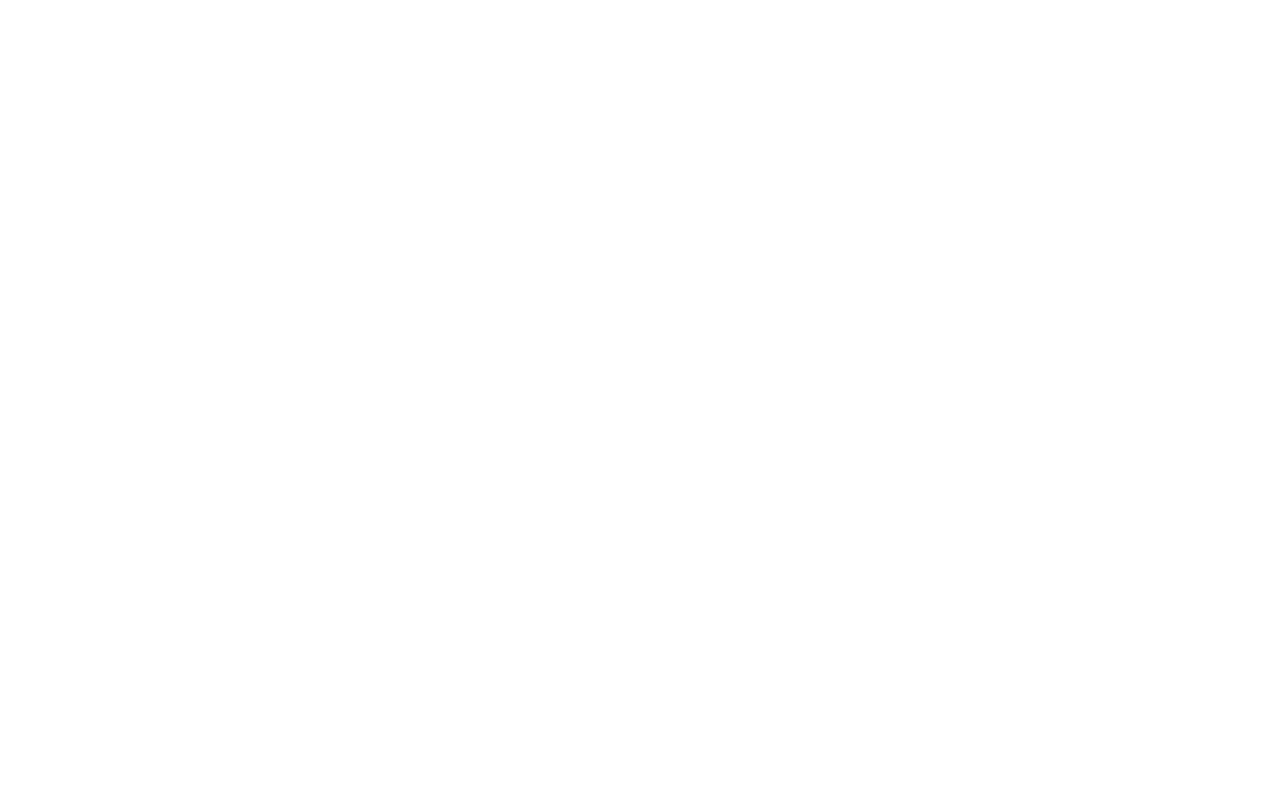
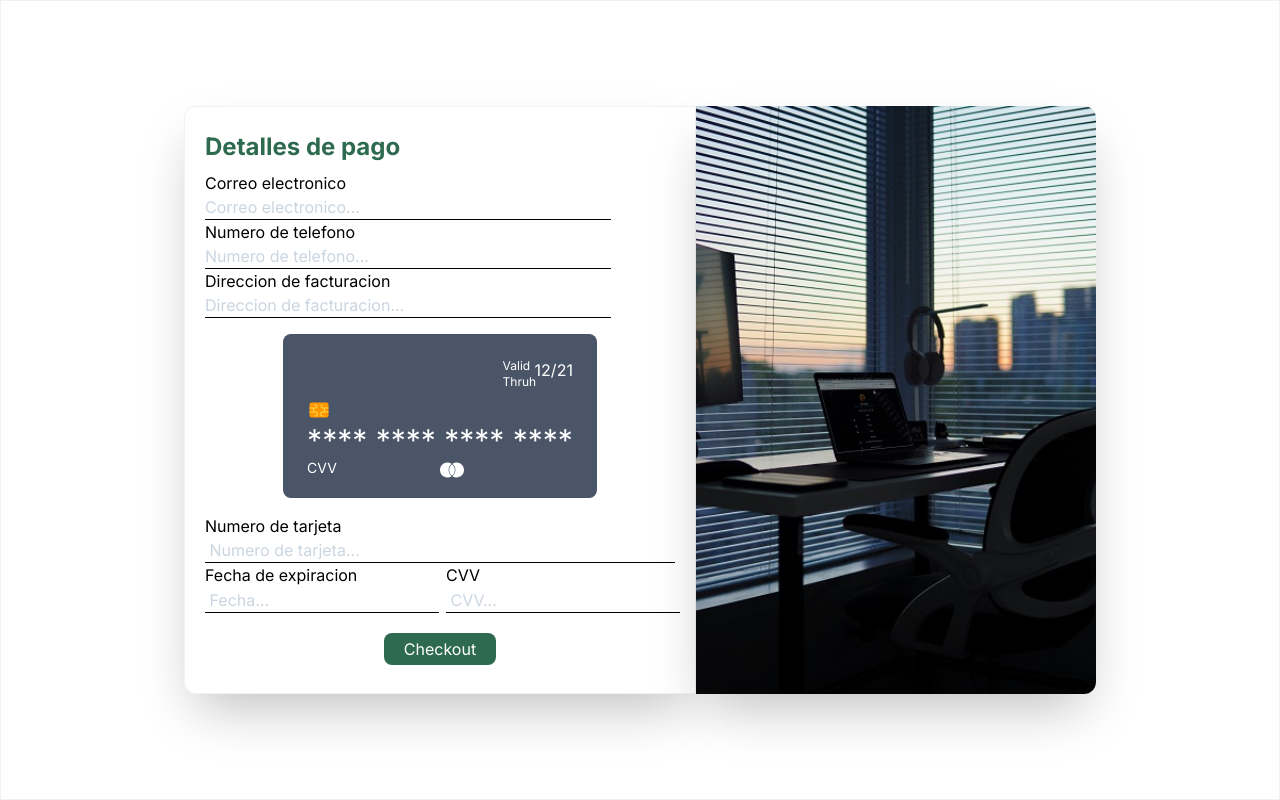
Before and after one commit to fernandogarcia2504/Autobot-frontend, a Next.js app in the folder autobot/: page /Paying in a window 1280 px wide. Built offline with nearby package versions, Linux system fonts and the light colour scheme.

Commit message:
all views done

```diff
--- a/autobot/src/app/Paying/page.tsx
+++ b/autobot/src/app/Paying/page.tsx
@@ -1,9 +1,71 @@
+import { FcSimCardChip } from "react-icons/fc";
+import { SiMastercard } from "react-icons/si";
+
+import Image from "next/image";
+
 const Paying = () => {
-    return(
-        <div>
 
+    return (
+        <div className="flex flex-col justify-center items-center min-h-screen border ">
+            <div className="grid grid-cols-auto ">
+                <div className="border rounded-l-xl shadow-2xl py-6  px-5 max-w-lg">
+                    <h1 className="text-green font-bold text-2xl pb-2">Detalles de pago</h1>
+                    <div className="flex flex-col">
+                        <label>Correo electronico</label>
+                        <input className="border-b border-black mr-16" type="text" placeholder="Correo electronico..." />
+
+                        <label>Numero de telefono</label>
+                        <input className="border-b border-black mr-16" type="text" placeholder="Numero de telefono..." />
+
+                        <label>Direccion de facturacion</label>
+                        <input className="border-b border-black mr-16" type="text" placeholder="Direccion de facturacion..." />
+
+                    </div>
+                    <div className="flex flex-col items-center">
+                        <div className="rounded-lg my-4 py-4 bg-gray-700 text-white max-w-xs px-6">
+                            <div className="flex justify-end py-2">
+                                <div className="grid grid-cols-[20px,1fr] gap-3">
+                                    <p className="flex text-xs">Valid Thruh</p>
+                                    <p className="text-md">12/21</p>
+                                </div>
+                            </div>
+                            <div className="flex flex-col items">
+                                <FcSimCardChip className="text-2xl" />
+                                <p className="text-3xl">**** **** **** ****</p>
+                            </div>
+                            <div className="grid grid-cols-2">
+                                <p className="text-sm">CVV</p>
+                                <SiMastercard className="text-2xl" />
+                            </div>
+                        </div>
+                    </div>
+                    <div className="flex flex-col">
+                        <label>Numero de tarjeta</label>
+                        <input className="border-b border-black" type="text" placeholder=" Numero de tarjeta..." />
+                        <div className="grid grid-cols-2 gap-3 ">
+                            <div className="grid grid-rows-2">
+                                <label>Fecha de expiracion</label>
+                                <input className="border-b border-black" type="text" placeholder=" Fecha..." />
+                            </div>
+                            <div className="grid grid-rows-2">
+                                <label>CVV</label>
+                                <input className="border-b border-black" type="text" placeholder=" CVV..." />
+                            </div>
+                        </div>
+                    </div>
+                    <div className="mt-5">
+                        <div className="flex flex-col items-center">
+                            <button className="text-white text-center bg-green rounded-lg px-5 py-1">Checkout</button>
+                        </div>
+                    </div>
+                </div>
+                <div className="">
+                    <Image className="rounded-r-xl shadow-2xl" src='/payment.jpg' alt="Payment decoration pic" width={400} height={300} quality={100} />
+                </div>
+            </div>
         </div>
-    )
+
+    );
 }
 
 export default Paying;
--- a/autobot/src/app/page.tsx
+++ b/autobot/src/app/page.tsx
@@ -1,12 +1,12 @@
 import Navbar from "@/components/navbar";
 import Image from "next/image";
-
+import Link from "next/link";
 
 export default function Home() {
   return (
     <>
     <Navbar />
-    <main className="flex min-h-full flex-col m-15 items-center ">
+    <main className="flex min-h-full flex-col m-15 items-center">
       <div className="grid grid-cols-first-block pt-12 w-1242">
         <div className="flex flex-col items-center justify-center gap-3 w-687">
           <h1 className="font-bold text-7xl  ">Optimiza tu flujo de trabajo y potencia tu negocio con <span className="text-green">AutoBot</span>.</h1>
@@ -14,6 +14,28 @@ export default function Home() {
         </div>
         <Image  className=' w-555 pl-2 pt-6' src='/landingPage.jpg' width={544} height={531} quality={100} alt='dashboard image'/>
       </div>
+      <h1 className="text-6xl text-center font-bold pt-24 max-w-7xl">Empieza para tener acceso a tu chatbot y automatizar tu canal de ventas.</h1>
+      <h3 className="text-2xl text-center text-gray-600 pt-10">Delegar tareas nunca habia sido tan facil.</h3>
+
+
+      <div className=" grid grid-cols-3 gap-12 my-24 ">
+        <div className="flex flex-col max-w-xs gap-1">
+          <p className="text-green font-bold text-xl  text-start border-t-2 border-gray-400">Paso 1</p>
+          <p className="text-lg font-bold">Elige tu plan</p>
+          <p>Ve los <Link className="text-green underline underline-offset-2" href='/pricing'>planes</Link> que tenemos para ti y elige el que mejor se ajuste a tus necesidades.</p>
+        </div>
+        <div className="flex flex-col max-w-xs border-t-2 border-gray-400 gap-1">
+          <p className="text-green font-bold text-xl text-start">Paso 2</p>
+          <p className="text-lg font-bold">Registra tu empresa</p>
+          <p>Registra tu empresa y realiza tu pago para tener acceso a la plataforma.</p>
+        </div>
+        <div className="flex flex-col max-w-xs border-t-2 border-gray-400 gap-1 pb-4">
+          <p className="text-green font-bold text-xl text-start ">Paso 3</p>
+          <p className="text-lg font-bold">Empieza a disfrutar de AutoBot</p>
+          <p>Comienza a trabajar con todas las herramientas que tenemos disponibles para tu negocio.</p>
+        </div>
+
+      </div>
     </main>
     </>
   );
--- a/autobot/src/components/navbar.tsx
+++ b/autobot/src/components/navbar.tsx
@@ -3,17 +3,19 @@ import Link from "next/link";
 
 const Navbar = () => {
     return(
-        <nav className="sticky h-16 inset-x-0 top-0 z-30 w-full border-b border-gray-200 bg-white/75 backdrop-blur-lg transition-all">
-            <div className="grid grid-cols-3 pt-4 pb-2 px-60 ">
+        <nav className="sticky top-0 z-30  border-b border-gray-200 bg-white/75 backdrop-blur-lg transition-all">
+            <div className="flex flex-col items-center">
+            <div className="grid grid-cols-3 pt-4 pb-2 gap-32 ">
                 <h1 className="pl-14 pt-2">Logo</h1>
                 <div className="flex justify-center gap-10 pt-2">
-                    <Link href='/Register' className="font-semibold">Pricing</Link>
+                    <Link href='/Register' className="font-semibold">Precios</Link>
                     <Link href='/Blog' className="font-semibold">Blog</Link>
                 </div>
                 <div className="flex justify-end pr-14 gap-10">
-                    <Link href='/Login' className="p-2 font-semibold">Login</Link>
-                    <Link href='/Register/Form' className="bg-green text-white rounded-md font-semibold p-2">Get Started</Link>
+                    <Link href='/Login' className="p-2 font-semibold">Iniciar Sesion</Link>
+                    <Link href='/Register/Form' className="bg-green text-white rounded-md font-semibold p-2">Empieza {'->'}</Link>
                 </div>
+            </div>
             </div>
         </nav>
     );
--- a/autobot/src/components/registerCard.tsx
+++ b/autobot/src/components/registerCard.tsx
@@ -1,4 +1,5 @@
 import React from "react";
+import Link from "next/link";
 
 const RegisterCard = () => {
 
@@ -14,7 +15,9 @@ const RegisterCard = () => {
                     <input className="border rounded-md py-1" type="text" placeholder="  Correo electronico" />
                     <input className="border rounded-md py-1" type="password" placeholder="  Contraseña" />
                     <input className="border rounded-md py-1" type="password" placeholder="  Confirmar Contraseña" />
-                    <button className="text-white bg-green rounded-lg p-2 mb-4">Confirmar</button>
+                    <Link href="/Paying" className="text-white text-center bg-green rounded-lg p-2 mb-4">
+                        <button >Confirmar</button>
+                    </Link>
                 </div>
             </div>
         </div>
--- a/autobot/tailwind.config.ts
+++ b/autobot/tailwind.config.ts
@@ -22,6 +22,21 @@ const config: Config = {
       'lg': {'min': '768px', 'max': '1023px'},
       'xl': {'min': '1024px', 'max': '1279px'},
       '2xl': {'min': '1280px'},
+    },
+    fontSize: {
+      '2xs': ['0.5rem', { lineHeight: '0.75rem' }], // 8px
+      '3xs': ['0.375rem', { lineHeight: '0.625rem' }], // 6px
+      'xs': ['0.75rem', { lineHeight: '1rem' }], // 12px
+      'sm': ['0.875rem', { lineHeight: '1.25rem' }], // 14px
+      'base': ['1rem', { lineHeight: '1.5rem' }], // 16px
+      'lg': ['1.125rem', { lineHeight: '1.75rem' }], // 18px
+      'xl': ['1.25rem', { lineHeight: '1.75rem' }], // 20px
+      '2xl': ['1.5rem', { lineHeight: '2rem' }], // 24px
+      '3xl': ['1.875rem', { lineHeight: '2.25rem' }], // 30px
+      '4xl': ['2.25rem', { lineHeight: '2.5rem' }], // 36px
+      '5xl': ['3rem', { lineHeight: '1' }], // 48px
+      '6xl': ['3.75rem', { lineHeight: '1' }], // 60px
+      '7xl': ['4.5rem', { lineHeight: '1' }], // 72px
     },
     colors: {
       //main app color
@@ -51,7 +66,8 @@ const config: Config = {
     gridTemplateColumns: {
       'first-block':'687px 545px',
       '3':'repeat(3, minmax(0,1fr))',
-      '2':'repeat(2, minmax(0,1fr))'
+      '2':'repeat(2, minmax(0,1fr))',
+      'auto' : 'auto auto'
     }
   },
   plugins: [],
```
Also changed, not shown: autobot/public/payment.jpg (added).
